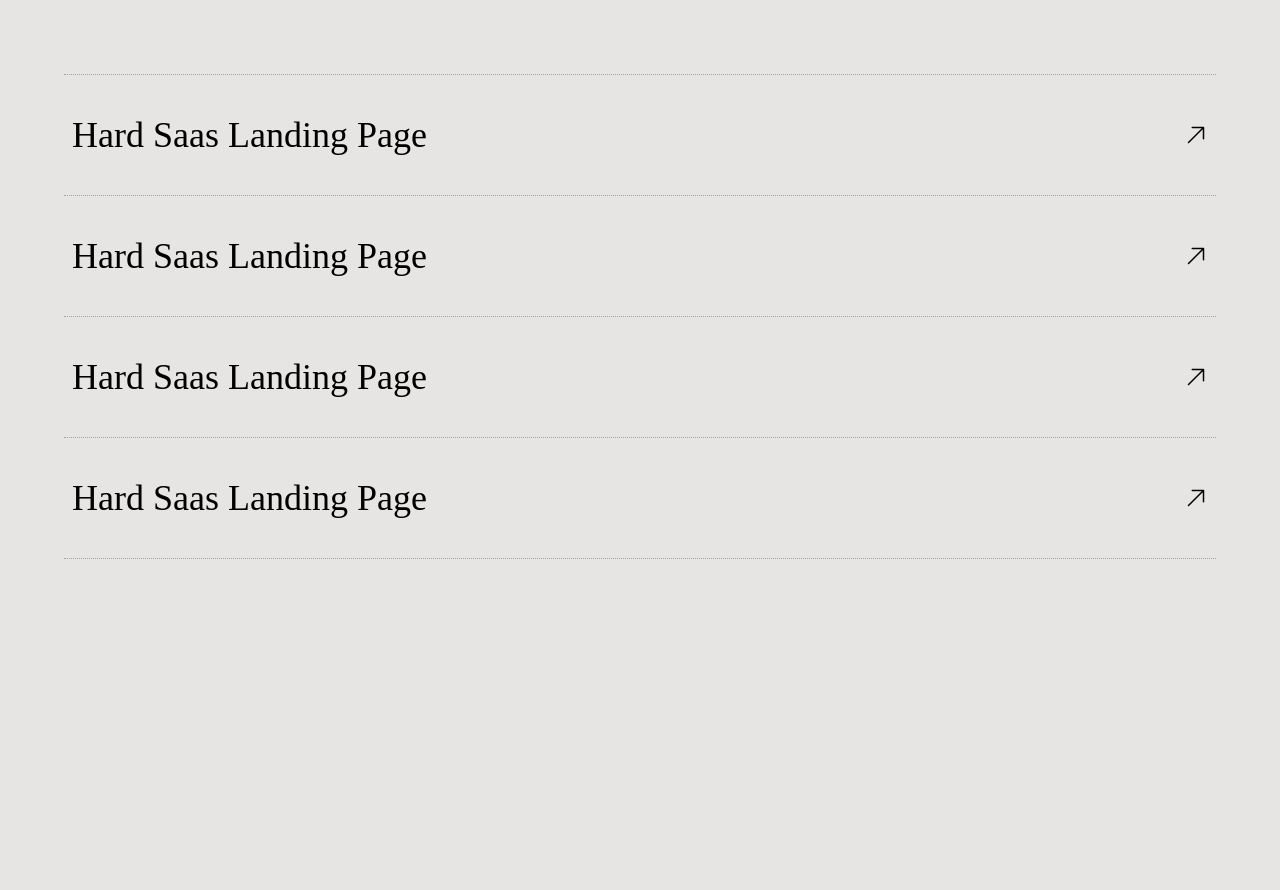
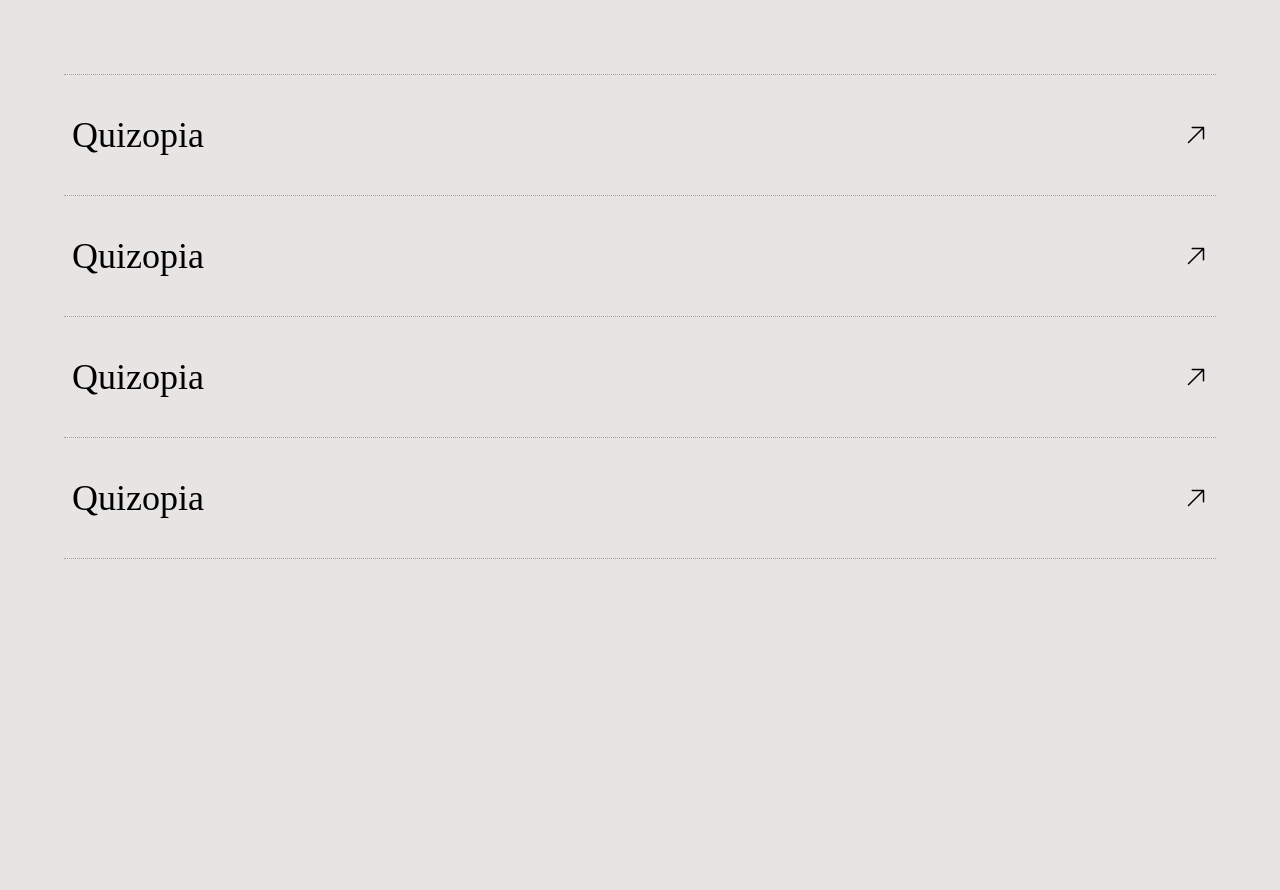
Before and after one commit to SurjeetMandal/surjeet_portfolio_3.0, a React (Vite) app: page / in a window 1280 px wide. Shown: the part 3626-4516 px from the top of the page. Built offline with nearby package versions, Linux system fonts and the light colour scheme; a web font is replaced by a local one.

Commit message:
add one project

```diff
--- a/src/components/Projects.jsx
+++ b/src/components/Projects.jsx
@@ -1,61 +1,64 @@
 import { useContext } from "react";
-import img1 from "../assets/dark-saas-landing-page.png";
+import img1 from "../assets/Untitled design.png";
 import { AppContext } from "../context/AppContext";
 
 const projects = [
   {
-    name: "Hard Saas Landing Page",
+    name: "Quizopia",
     img: img1,
-    details: `<span class="colorPara">A <span class="medium">web app</span> designed to track daily expenses and
-              <span class="medium">manage finances</span> with an intuitive interface and
-              <span class="medium">graphical insights</span>. Users can <span class="medium">add,
-              edit, and delete</span> transactions with <span class="medium">category filters</span>, and the app ensures
-              <span class="medium">data persistence</span> using <span class="medium">Firebase storage</span> for seamless tracking.
+    details: `<span class="colorPara">A <span class="medium">quiz app</span> designed to make learning interactive and fun,
+              featuring an <span class="medium">engaging UI</span> crafted with the 60-30-10 color rule. The app
+              uses <span class="medium">educational themes</span> and exciting fonts to captivate children. Users can
+              <span class="medium">attempt quizzes</span> on various topics, with features to <span class="medium">review answers</span> and track
+              performance. The app ensures <span class="medium">smooth functionality</span> with JavaScript logic and
+              <span class="medium">modern design elements</span>, creating an enjoyable learning experience.
               </span>`,
     techStack: ["HTML", "CSS", "JavaScript", "FramerMotion"],
     gitLink: "https://github.com/SurjeetMandal/QuizApp-surjeet",
     liveLink: "https://surjeet-quizapp.netlify.app/",
   },
   {
-    name: "Hard Saas Landing Page",
+    name: "Quizopia",
     img: img1,
-    details: `<span class="colorPara">A <span class="medium">web app</span> designed to track daily expenses and
-              <span class="medium">manage finances</span> with an intuitive interface and
-              <span class="medium">graphical insights</span>. Users can <span class="medium">add</span>,
-              edit, and delete transactions with <span class="medium">category filters</span>, and the app ensures
-              <span class="medium">data persistence</span> using <span class="medium">Firebase storage</span> for seamless tracking.
+    details: `<span class="colorPara">A <span class="medium">quiz app</span> designed to make learning interactive and fun,
+              featuring an <span class="medium">engaging UI</span> crafted with the 60-30-10 color rule. The app
+              uses <span class="medium">educational themes</span> and exciting fonts to captivate children. Users can
+              <span class="medium">attempt quizzes</span> on various topics, with features to <span class="medium">review answers</span> and track
+              performance. The app ensures <span class="medium">smooth functionality</span> with JavaScript logic and
+              <span class="medium">modern design elements</span>, creating an enjoyable learning experience.
               </span>`,
     techStack: ["HTML", "CSS", "JavaScript", "FramerMotion"],
     gitLink: "https://github.com/SurjeetMandal/QuizApp-surjeet",
     liveLink: "https://surjeet-quizapp.netlify.app/",
   },
   {
-    name: "Hard Saas Landing Page",
+    name: "Quizopia",
     img: img1,
-    details: `<span class="colorPara">A <span class="medium">web app</span> designed to track daily expenses and
-              <span class="medium">manage finances</span> with an intuitive interface and
-              <span class="medium">graphical insights</span>. Users can <span class="medium">add</span>,
-              edit, and delete transactions with <span class="medium">category filters</span>, and the app ensures
-              <span class="medium">data persistence</span> using <span class="medium">Firebase storage</span> for seamless tracking.
+    details: `<span class="colorPara">A <span class="medium">quiz app</span> designed to make learning interactive and fun,
+              featuring an <span class="medium">engaging UI</span> crafted with the 60-30-10 color rule. The app
+              uses <span class="medium">educational themes</span> and exciting fonts to captivate children. Users can
+              <span class="medium">attempt quizzes</span> on various topics, with features to <span class="medium">review answers</span> and track
+              performance. The app ensures <span class="medium">smooth functionality</span> with JavaScript logic and
+              <span class="medium">modern design elements</span>, creating an enjoyable learning experience.
               </span>`,
     techStack: ["HTML", "CSS", "JavaScript", "FramerMotion"],
     gitLink: "https://github.com/SurjeetMandal/QuizApp-surjeet",
     liveLink: "https://surjeet-quizapp.netlify.app/",
   },
   {
-    name: "Hard Saas Landing Page",
+    name: "Quizopia",
     img: img1,
-    details: `<span class="colorPara">A <span class="medium">web app</span> designed to track daily expenses and
-              <span class="medium">manage finances</span> with an intuitive interface and
-              <span class="medium">graphical insights</span>. Users can <span class="medium">add</span>,
-              edit, and delete transactions with <span class="medium">category filters</span>, and the app ensures
-              <span class="medium">data persistence</span> using <span class="medium">Firebase storage</span> for seamless tracking.
+    details: `<span class="colorPara">A <span class="medium">quiz app</span> designed to make learning interactive and fun,
+              featuring an <span class="medium">engaging UI</span> crafted with the 60-30-10 color rule. The app
+              uses <span class="medium">educational themes</span> and exciting fonts to captivate children. Users can
+              <span class="medium">attempt quizzes</span> on various topics, with features to <span class="medium">review answers</span> and track
+              performance. The app ensures <span class="medium">smooth functionality</span> with JavaScript logic and
+              <span class="medium">modern design elements</span>, creating an enjoyable learning experience.
               </span>`,
     techStack: ["HTML", "CSS", "JavaScript", "FramerMotion"],
     gitLink: "https://github.com/SurjeetMandal/QuizApp-surjeet",
     liveLink: "https://surjeet-quizapp.netlify.app/",
   },
-
 ];
 
 const Projects = () => {
@@ -78,7 +81,7 @@ const Projects = () => {
               hover:bg-stone-300 duration-500 transition-all group/sss"
             >
               <div className="aspect-video md:hidden">
-                <img src={item.img} alt="" className="size-full object-cover" />
+                <img src={item.img} alt="" className="size-full object-cover rounded-lg" />
               </div>
 
               <div onClick={()=>{handleModal(); setProjectData(item);}} className="relative
@@ -89,7 +92,7 @@ const Projects = () => {
                   w-full absolute opacity-0 scale-0 group-hover/sss:opacity-100 lg:group-hover/sss:scale-[20%]
                   md:group-hover/sss:scale-[30%] z-10 transition-all duration-500">
                 <div className="w-full">
-                  <img src={item.img} alt="" className="size-full object-cover group-hover/sss:px-4"/>
+                  <img src={item.img} alt="" className="size-full group-hover/sss:px-4"/>
                 </div>
               </div>
 
```
Also changed, not shown: src/assets/Untitled design.png (added).
